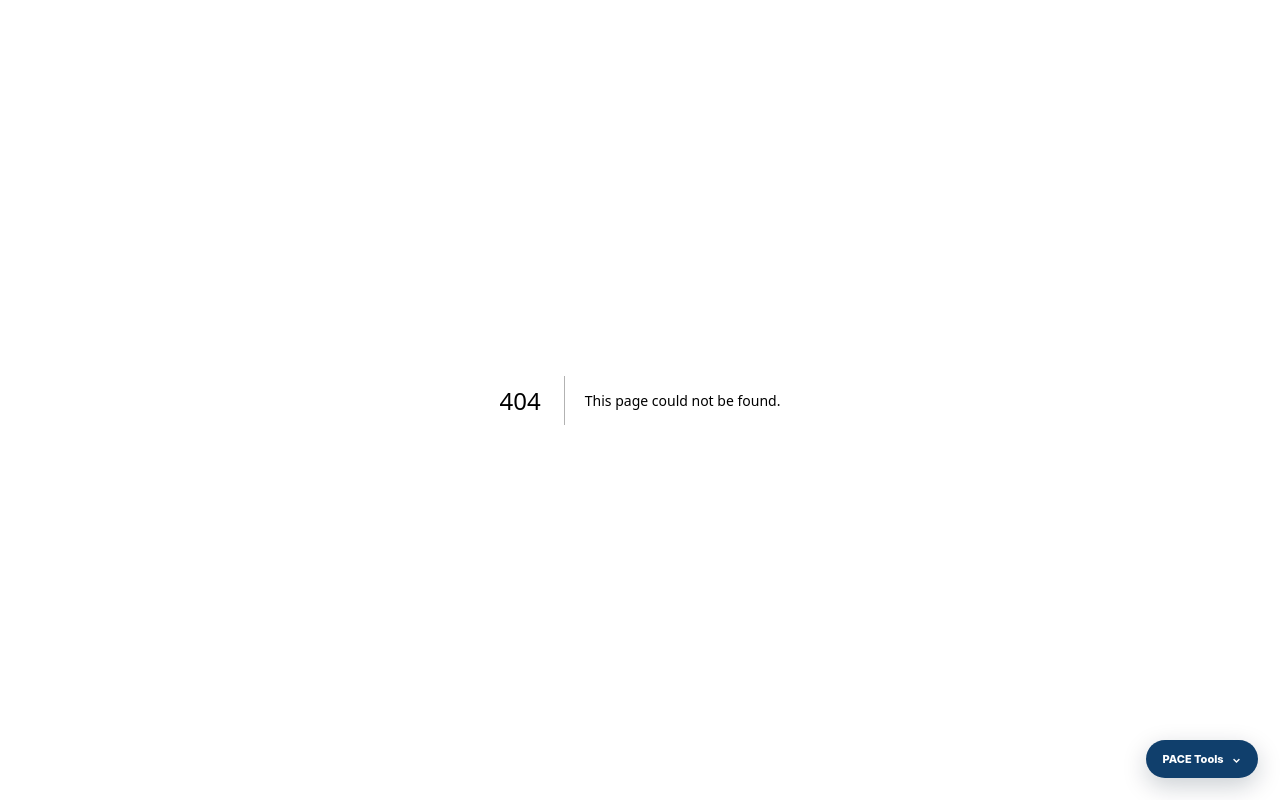
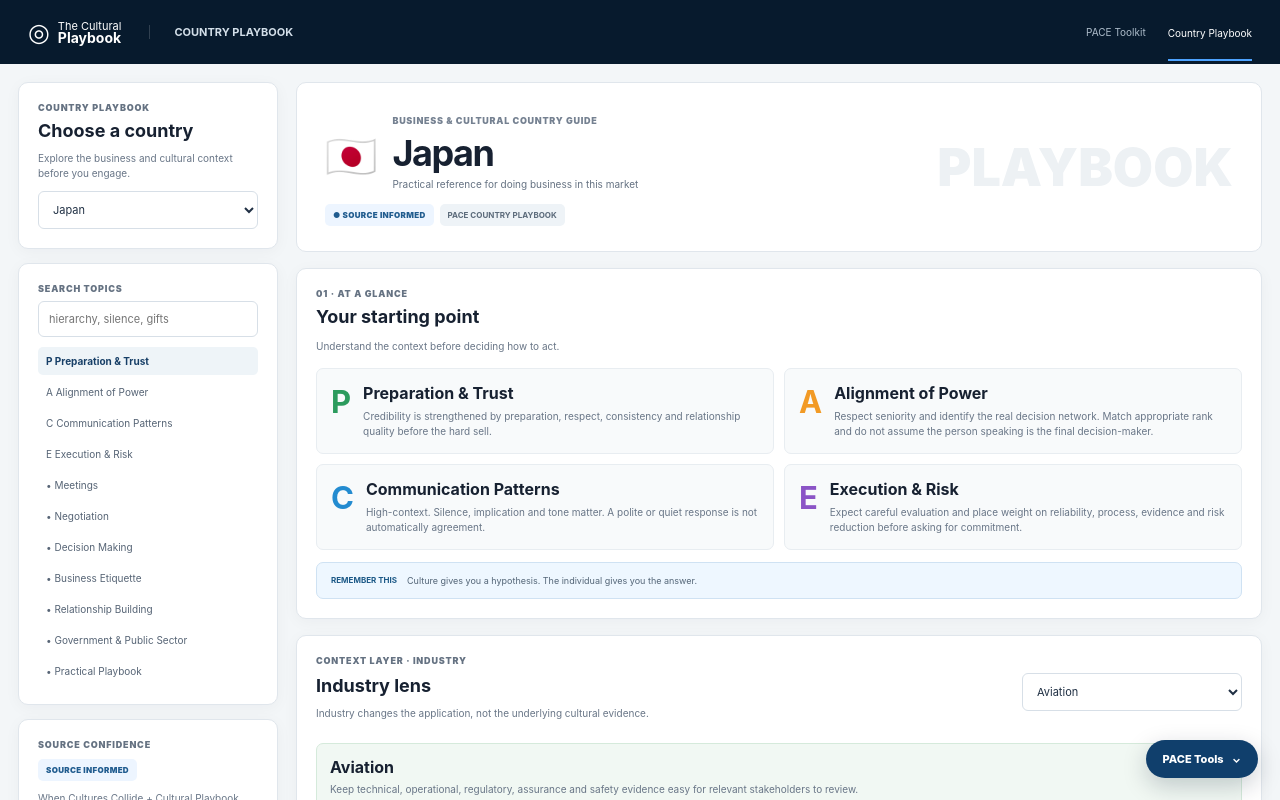
Before and after one commit to caseysmeekes/cultural-playbook-pace, a Next.js app: page /country-playbook in a window 1280 px wide. Before the commit this address had no page. Shown: the top 800 px of the page. Built offline with nearby package versions, Linux system fonts and the light colour scheme.

Commit message:
PACE 3A - Build Country Playbook foundation

```diff
--- /dev/null
+++ b/app/country-playbook/page.js
@@ -0,0 +1,10 @@
+import CountryPlaybook from '../../components/CountryPlaybook'
+
+export const metadata = {
+  title: 'Country Playbook | The Cultural Playbook',
+  description: 'An interactive business and cultural country playbook.'
+}
+
+export default function CountryPlaybookPage() {
+  return <CountryPlaybook />
+}
```
